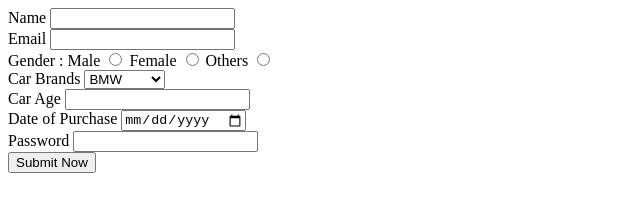
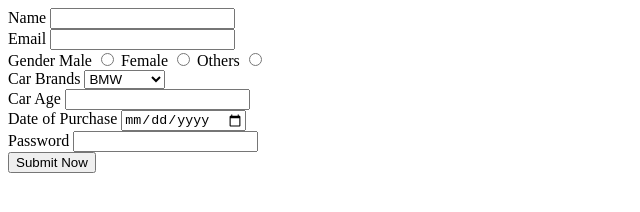
Before and after one commit to acciojob/car-insurance-form-Manish-sharma22021996, a website: page main.html in a window 1280 px wide. Shown: the full height of the page, 0-640 px from the left. Drawn offline with Linux system fonts and the light colour scheme.

Commit message:
created a submission

```diff
--- a/main.html
+++ b/main.html
@@ -21,10 +21,10 @@
     </div>
 
     <div>
-      <label for="gender">Gender : </label>
-    Male  <input type="radio" name="gender" id="" required>
-    Female  <input type="radio" name="gender" id="" required>
-    Others  <input type="radio" name="gender" id="" required>
+      <label for="gender">Gender</label>
+    <label for="male">Male</label> <input type="radio" name="gender" id="" required>
+    <label for="female">Female</label> <input type="radio" name="gender" id="" required>
+    <label for="others">Others</label> <input type="radio" name="gender" id="" required>
     </div>
 
     <div>
```
